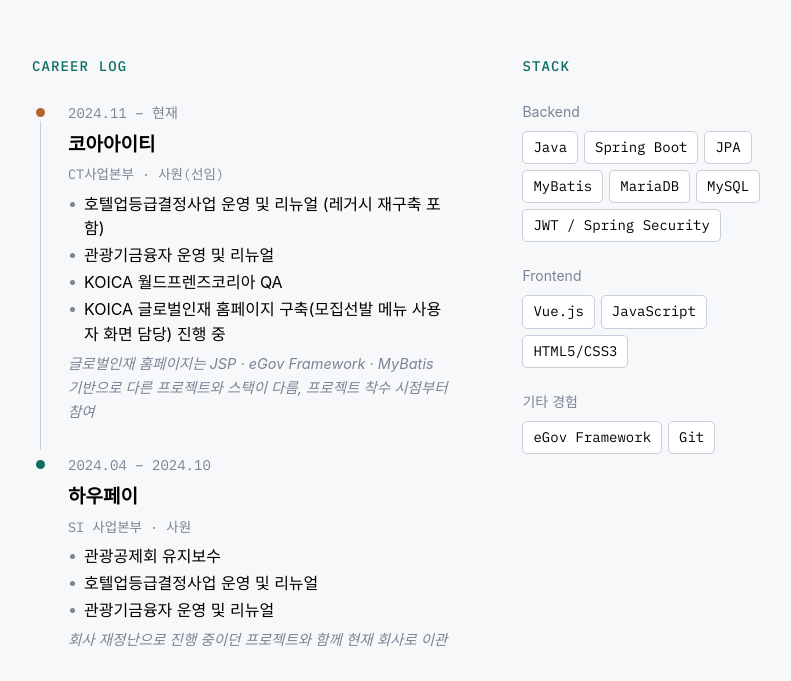
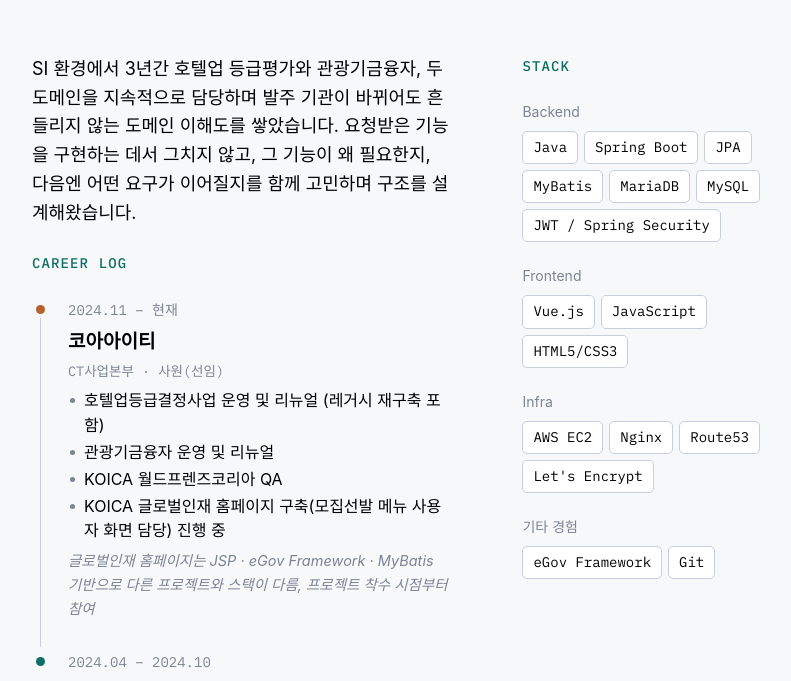
Before and after one commit to zangaru/subin-portfolio, a Vue app: page / in a window 1280 px wide. Shown: the part 768-1449 px from the top of the page, without its empty margins (232-1023 px from the left). Built offline with nearby package versions, Linux system fonts and the light colour scheme; a web font is replaced by a local one.

Commit message:
content: 커리어 인트로 문단 및 Infra 스택 추가

```diff
--- a/src/components/Timeline.vue
+++ b/src/components/Timeline.vue
@@ -1,11 +1,12 @@
 <script setup>
-import { timeline, stack } from '../data.js';
+import { timeline, stack, profile } from '../data.js';
 </script>
 
 <template>
   <section class="section">
     <div class="container timeline-grid">
       <div class="timeline-col">
+        <p v-if="profile.intro" class="career-intro">{{ profile.intro }}</p>
         <p class="eyebrow">CAREER LOG</p>
         <ol class="timeline-list">
           <li v-for="(t, i) in timeline" :key="i" class="timeline-item" :class="{ inprogress: t.inProgress }">
@@ -50,6 +51,14 @@
   .timeline-grid {
     grid-template-columns: 1fr;
   }
+}
+
+.career-intro {
+  margin-bottom: 24px;
+  max-width: 58ch;
+  font-size: 18px;
+  line-height: 1.6;
+  color: var(--ink-soft);
 }
 
 .timeline-list {
--- a/src/data.js
+++ b/src/data.js
@@ -2,6 +2,8 @@
   name: '조수빈',
   role: '백엔드 · 풀스택 개발자',
   thesis: '급한 불을 끄는 개발자는 많습니다.\n불이 나기 전에 막는 개발자는 드뭅니다.',
+  intro:
+    'SI 환경에서 3년간 호텔업 등급평가와 관광기금융자, 두 도메인을 지속적으로 담당하며 발주 기관이 바뀌어도 흔들리지 않는 도메인 이해도를 쌓았습니다. 요청받은 기능을 구현하는 데서 그치지 않고, 그 기능이 왜 필요한지, 다음엔 어떤 요구가 이어질지를 함께 고민하며 구조를 설계해왔습니다.',
   stats: [
     { value: '3', unit: '개', label: '공공기관 서비스 풀스택 운영' },
     { value: '1', unit: '년 뒤', label: '설계 의도 실제 검증' },
@@ -16,6 +18,7 @@
 export const stack = {
   Backend: ['Java', 'Spring Boot', 'JPA', 'MyBatis', 'MariaDB', 'MySQL', 'JWT / Spring Security'],
   Frontend: ['Vue.js', 'JavaScript', 'HTML5/CSS3'],
+  Infra: ['AWS EC2', 'Nginx', 'Route53', "Let's Encrypt"],
   '기타 경험': ['eGov Framework', 'Git'],
 };
 
```
